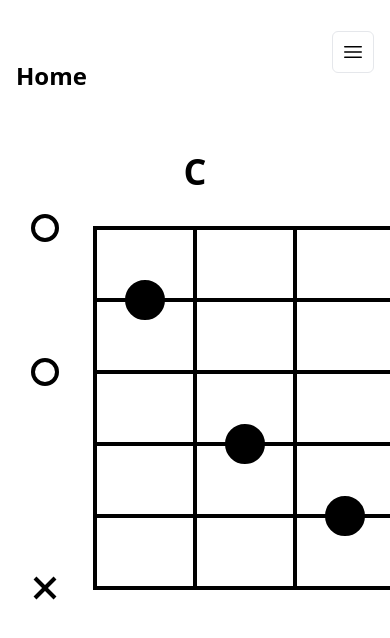
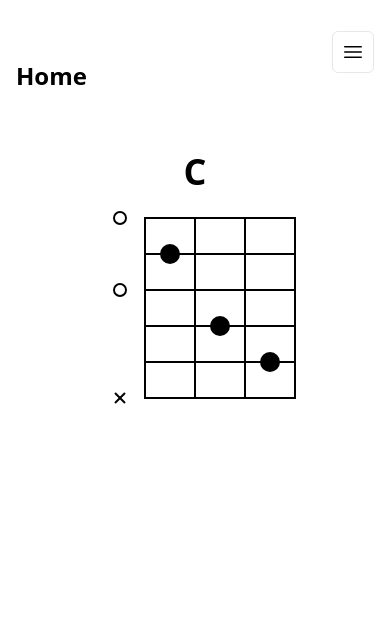
Before and after one commit to stevewarner/guitar-fretboard-map, a Next.js app: page /chord/C in a window 390 px wide. Shown: the top 638 px of the page. Built offline with nearby package versions, Linux system fonts and the light colour scheme.

Commit message:
temp scale down svg for mobile

```diff
--- a/components/FretboardChart/index.tsx
+++ b/components/FretboardChart/index.tsx
@@ -2,6 +2,8 @@ import { useContext } from 'react';
 import Pattern from './Pattern';
 import { FretboardContext } from './contexts';
 import styles from './styles.module.scss';
+
+// some sizing properties like stroke are defined in styles, css in js could fix?
 
 type Props = {
   numFrets: number;
--- a/components/FretboardChart/styles.module.scss
+++ b/components/FretboardChart/styles.module.scss
@@ -1,5 +1,5 @@
 $border-color: #000;
-$stroke-width: 4px;
+$stroke-width: 2px;
 
 @mixin default-stroke {
     stroke: $border-color;
--- a/pages/chord/[param].tsx
+++ b/pages/chord/[param].tsx
@@ -9,12 +9,28 @@ type Props = {
   tab: number[] | string[];
 };
 
+const fbHeight = 360 / 2;
+const fbWidth = 400 / 2;
+const stroke = 4 / 2;
+
 const Chord: NextPage<Props> = ({ name, tab }) => {
   return (
     <Layout title={`${name} chord`}>
       <div className="flex flex-col items-center">
         <h1 className="mb-4">{name}</h1>
-        <Fretboard numFrets={4} showOpenNotes>
+        <Fretboard
+          numFrets={4}
+          showOpenNotes
+          options={{
+            fbHeight: fbHeight,
+            fbWidth: fbWidth,
+            strHeight: fbHeight / 5,
+            fretWidth: fbWidth / 4,
+            stroke: stroke,
+            circRad: fbHeight / 20,
+            topSpace: fbHeight / 20 + stroke / 2,
+          }}
+        >
           <Pattern tab={tab} fillColor="#000" />
         </Fretboard>
       </div>
```
